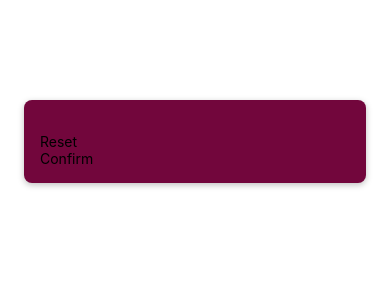
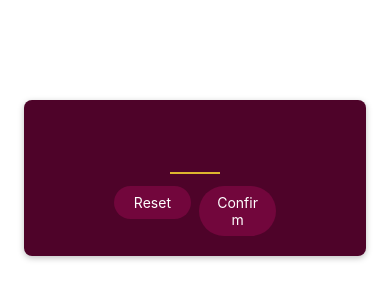
Before and after one commit to wisnercelucus/guess_number_rn, a React Native app: screen / in a window 390 px wide. Shown: the top 300 px of the page. Built offline with nearby package versions, Linux system fonts and the light colour scheme.

Commit message:
finish button styling

```diff
--- a/components/PrimaryButton.js
+++ b/components/PrimaryButton.js
@@ -1,9 +1,44 @@
-import { Text, View } from "react-native";
+import { Text, View, Pressable, StyleSheet } from "react-native";
 
-export default function PrimaryButton({children}){
-    return (
-        <View>
-            <Text>{children}</Text>
-        </View>
-    );
+export default function PrimaryButton({ children }) {
+  function pressHandler() {
+    console.log("Presss");
+  }
+  return (
+    <View style={styles.buttonOuterContainer}>
+      <Pressable
+        style={({ pressed }) =>
+          pressed
+            ? [styles.buttonInnerContainer, styles.pressed]
+            : styles.buttonInnerContainer
+        }
+        onPress={pressHandler}
+        android_ripple={{ color: "#57032d" }}
+      >
+        <Text style={styles.buttonText}>{children}</Text>
+      </Pressable>
+    </View>
+  );
 }
+
+const styles = StyleSheet.create({
+  buttonOuterContainer: {
+    margin: 4,
+    borderRadius: 28,
+    overflow: "hidden",
+  },
+  buttonInnerContainer: {
+    backgroundColor: "#72063c",
+    paddingVertical: 8,
+    paddingHorizontal: 16,
+    elevation: 4,
+  },
+  buttonText: {
+    color: "white",
+    textAlign: "center",
+  },
+
+  pressed: {
+    opacity: 0.75,
+  },
+});
--- a/screens/StartGameScreen.js
+++ b/screens/StartGameScreen.js
@@ -1,29 +1,58 @@
-import { StyleSheet, TextInput, View } from 'react-native'
+import { StyleSheet, TextInput, View } from "react-native";
 
-import PrimaryButton from '../components/PrimaryButton';
+import PrimaryButton from "../components/PrimaryButton";
 
-export default function StartGameScreen(){
+export default function StartGameScreen() {
   return (
     <View style={styles.inputContainer}>
-            <TextInput />
+      <TextInput
+        style={styles.numberInput}
+        maxLength={2}
+        keyboardType="number-pad"
+      />
+      <View style={styles.buttonsContainer}>
+        <View style={styles.buttonContainer}>
           <PrimaryButton>Reset</PrimaryButton>
+        </View>
+        <View style={styles.buttonContainer}>
           <PrimaryButton>Confirm</PrimaryButton>
+        </View>
+      </View>
     </View>
   );
 }
 
-
 const styles = StyleSheet.create({
-    inputContainer:{
+  inputContainer: {
     marginTop: 100,
     padding: 16,
-        backgroundColor: '#72063c',
+    backgroundColor: "#4e0329",
     marginHorizontal: 24,
     borderRadius: 8,
+    justifyContent: "center",
+    alignItems: "center",
     elevation: 4, //For android
-        shadowColor: 'black', //For iOS
-        shadowOffset: {width: 0, height: 2}, //for iOS
+    shadowColor: "black", //For iOS
+    shadowOffset: { width: 0, height: 2 }, //for iOS
     shadowRadius: 6, // iOS
     shadowOpacity: 0.25, //iOS
-    }
-})
+  },
+  numberInput: {
+    width: 50,
+    height: 50,
+    fontSize: 32,
+    borderBottomColor: "#ddb52f",
+    borderBottomWidth: 2,
+    color: "#ddb52f",
+    marginVertical: 8,
+    fontWeight: "bold",
+    textAlign: "center",
+  },
+
+  buttonsContainer: {
+    flexDirection: "row",
+  },
+  buttonContainer: {
+    flex: 1,
+  },
+});
```
Also changed, not shown: App.js (+4 -8 lines). Lines whose indentation alone changed are shown as unchanged.
